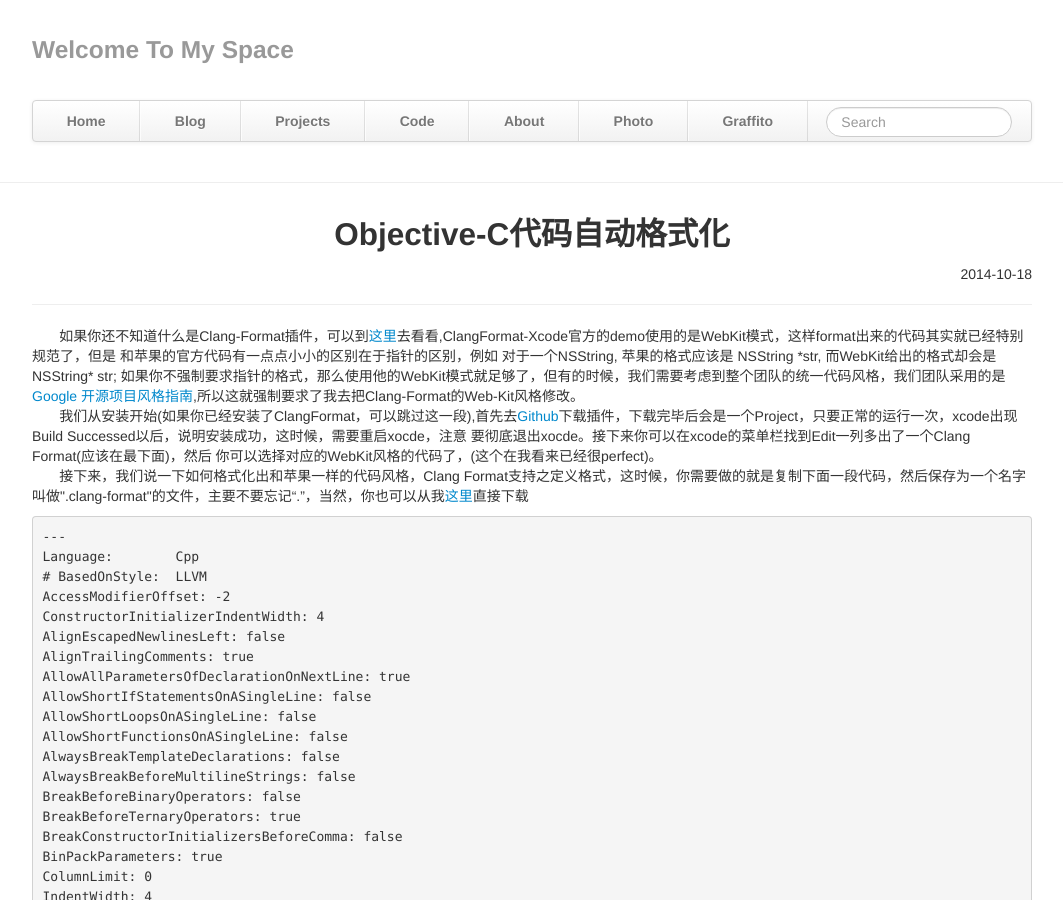
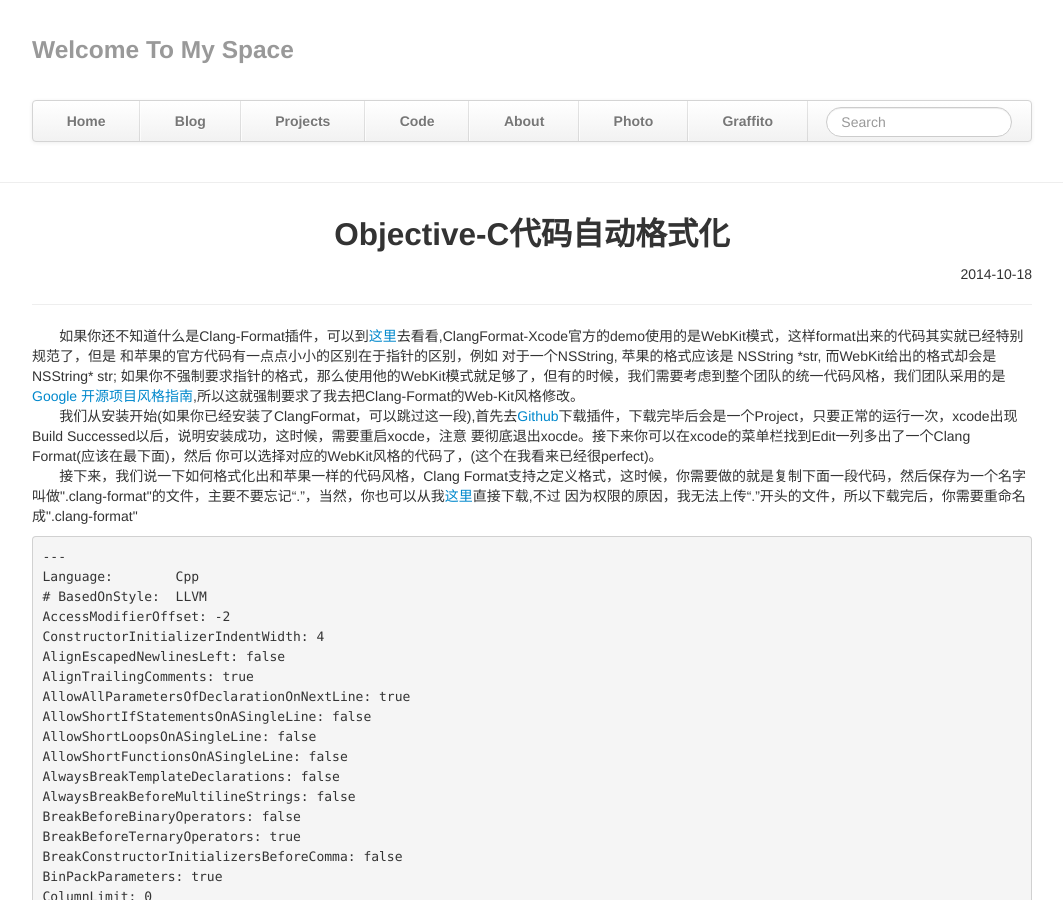
Before and after one commit to VioletHill/VioletHill.github.io, a Jekyll site: the page built from _posts/blog/2014-10-18-xcode-format.md, in a window 1280 px wide and 900 px high. Shown: the whole window, without its empty margins (108-1171 px from the left). Built offline with Jekyll 4.4.1, drawn with Linux system fonts in a browser that asks for light colours; Markdown is read by kramdown in place of the engine named in the settings; comment, search, counter and statistics services are not loaded.

Commit message:
update link file on blog “xcode-format”

```diff
--- a/_posts/blog/2014-10-18-xcode-format.md
+++ b/_posts/blog/2014-10-18-xcode-format.md
@@ -10,7 +10,7 @@ description: 利用Clang-Format自动格式化xcode代码——构建和苹果
 		<br>
 		&nbsp;&nbsp;&nbsp;&nbsp;&nbsp;&nbsp;&nbsp;我们从安装开始(如果你已经安装了ClangFormat，可以跳过这一段),首先去<a href="https://github.com/travisjeffery/ClangFormat-Xcode">Github</a>下载插件，下载完毕后会是一个Project，只要正常的运行一次，xcode出现Build Successed以后，说明安装成功，这时候，需要重启xocde，注意 要彻底退出xocde。接下来你可以在xcode的菜单栏找到Edit一列多出了一个Clang Format(应该在最下面)，然后 你可以选择对应的WebKit风格的代码了，(这个在我看来已经很perfect)。
 		<br>
-		&nbsp;&nbsp;&nbsp;&nbsp;&nbsp;&nbsp;&nbsp;接下来，我们说一下如何格式化出和苹果一样的代码风格，Clang Format支持之定义格式，这时候，你需要做的就是复制下面一段代码，然后保存为一个名字叫做".clang-format"的文件，主要不要忘记“.”，当然，你也可以从我<a href="">这里</a>直接下载
+		&nbsp;&nbsp;&nbsp;&nbsp;&nbsp;&nbsp;&nbsp;接下来，我们说一下如何格式化出和苹果一样的代码风格，Clang Format支持之定义格式，这时候，你需要做的就是复制下面一段代码，然后保存为一个名字叫做".clang-format"的文件，主要不要忘记“.”，当然，你也可以从我<a href="http://pan.baidu.com/s/1mgp5YzQ">这里</a>直接下载,不过 因为权限的原因，我无法上传“.”开头的文件，所以下载完后，你需要重命名成".clang-format"
 		<pre>---
 Language:        Cpp
 # BasedOnStyle:  LLVM
```
Also changed, not shown: _posts/graffito/2014-10-05-waitingforyou.md (renamed from _posts/graffito/2014-10-05-waitingforyou copy.md).
